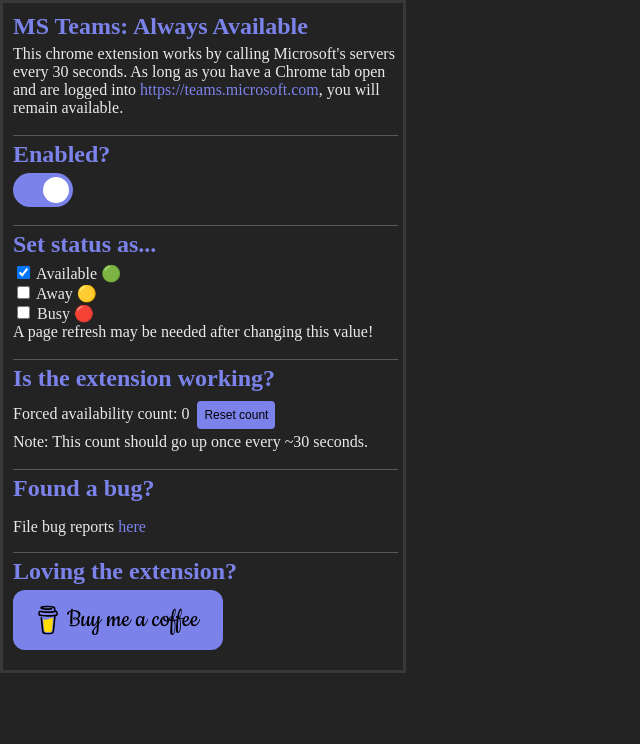
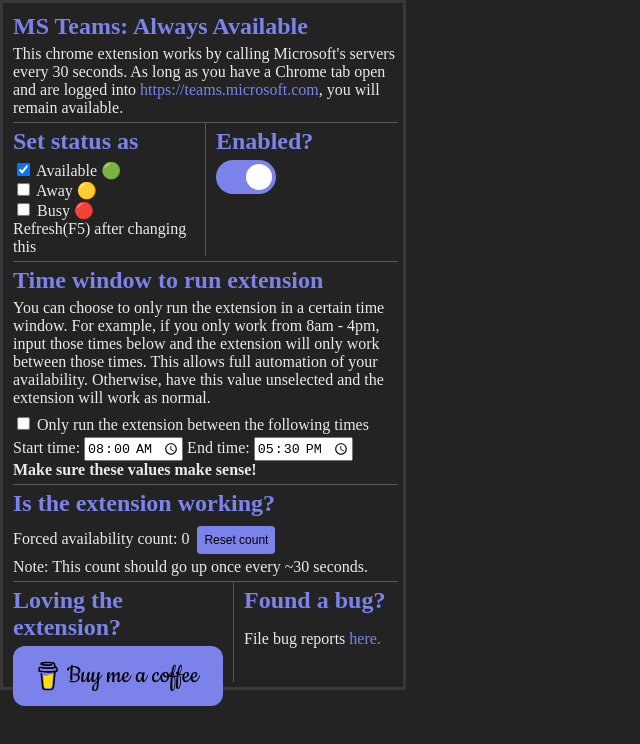
Before and after one commit to akump/MS-Teams-Always-Available, a browser extension: page src/html/settings.html in a window 1280 px wide. Shown: the whole page, without its empty margins (0-640 px from the left). Drawn offline with Linux system fonts and the light colour scheme.

Commit message:
1.2.0 - add time window controls

```diff
--- a/background.js
+++ b/background.js
@@ -1,5 +1,5 @@
 try {
-    importScripts("src/js/script.js");
+    importScripts('src/js/script.js');
 } catch (e) {
     console.error(e);
 }
--- a/package.json
+++ b/package.json
@@ -1,6 +1,6 @@
 {
     "name": "ms-teams-always-available",
-    "version": "1.1.9",
+    "version": "1.2.0",
     "description": "A Chrome extension that keeps you available on teams 24/7",
     "repository": {
         "type": "git",
@@ -20,6 +20,7 @@
         "gulp-zip": "^5.1.0"
     },
     "devDependencies": {
+        "eslint": "^8.6.0",
         "prettier": "^1.19.1",
         "prettier-airbnb-config": "^1.0.0"
     }
--- a/src/html/settings.html
+++ b/src/html/settings.html
@@ -122,6 +122,7 @@
 
         .section {
             border-bottom: 1px solid rgb(88, 88, 88);
+            padding-bottom: 5px;
         }
 
         .reset-count {
@@ -137,6 +138,37 @@
             cursor: pointer;
             border-radius: 4px;
         }
+
+        .split-section {
+            display: flex;
+        }
+
+
+        .split-left {
+            padding-right: 10px;
+            margin-right: 10px;
+            border-right: 1px solid rgb(88, 88, 88);
+        }
+
+        .split-left.large {
+            flex: 1;
+        }
+
+        .split-left.small {
+            flex: .25;
+        }
+
+        .split-right {
+            flex: 1;
+        }
+
+        #timeWindowCheckbox {
+            margin-top: 10px;
+        }
+
+        #startTimeInput {
+            margin-top: 3px;
+        }
     </style>
 </head>
 
@@ -148,29 +180,47 @@
                 Chrome
                 tab open and are logged into <a id="teams-link" href="https://teams.microsoft.com"
                     target="_blank">https://teams.microsoft.com</a>, you will remain available.</span>
-            <br></br>
         </div>
 
         <div class="section">
-            <h2 class="header">Enabled?</h2>
-            <label class="switch">
-                <input type="checkbox" checked>
-                <span class="slider round"></span>
-            </label>
-            <span id="saved-text"></span>
-            <br></br>
+            <div class="split-section">
+                <div class="split-left large">
+                    <h2 class="header">Set status as </h2>
+                    <input type="checkbox" class="option-checkbox" id="StatusCheck0" value="Value1" /> Available 🟢
+                    <br>
+                    <input type="checkbox" class="option-checkbox" id="StatusCheck1" value="Value1" /> Away 🟡
+                    <br>
+                    <input type="checkbox" class="option-checkbox" id="StatusCheck2" value="Value1" /> Busy 🔴
+                    <br>
+                    <span>Refresh(F5) after changing this</span>
+                </div>
+                <div class="split-right">
+                    <h2 class="header">Enabled?</h2>
+                    <label class="switch">
+                        <input id="enabledCheckbox" type="checkbox" checked>
+                        <span class="slider round"></span>
+                    </label>
+                    <span id="saved-text"></span>
+                </div>
+            </div>
         </div>
 
         <div class="section">
-            <h2 class="header">Set status as... </h2>
-            <input type="checkbox" class="option-checkbox" id="StatusCheck0" value="Value1" /> Available 🟢
+            <h2 class="header">Time window to run extension</h2>
+            <span>You can choose to only run the extension in a certain time window. For example, if you only work from
+                8am - 4pm, input those times below and the extension will only work between those times. This allows
+                full automation of your availability. Otherwise, have this value unselected and the extension will work
+                as normal. </span>
             <br>
-            <input type="checkbox" class="option-checkbox" id="StatusCheck1" value="Value1" /> Away 🟡
+            <input type="checkbox" class="option-checkbox" id="timeWindowCheckbox" value="Value1" />
+            <span>Only run the extension between the following times</span>
             <br>
-            <input type="checkbox" class="option-checkbox" id="StatusCheck2" value="Value1" /> Busy 🔴
+            Start time:
+            <input type="time" id="startTimeInput" value="08:00">
+            End time:
+            <input type="time" id="endTimeInput" value="17:30">
             <br>
-            <span>A page refresh may be needed after changing this value!</span>
-            <br></br>
+            <strong> Make sure these values make sense! </strong>
         </div>
 
         <div class="section">
@@ -179,20 +229,22 @@
             <button class="reset-count" id="resetCount">Reset count</button>
             <br />
             <span> Note: This count should go up once every ~30 seconds.</span>
-            <br></br>
         </div>
 
-        <div class="section">
-            <h2 class="header">Found a bug?</h2>
-            <p> File bug reports <a id="teams-link"
-                    href="https://github.com/akump/MS-Teams-Always-Available/issues/new?assignees=akump&labels=&template=bug_report.md&title="
-                    target="_blank">here</a></p>
+        <div class="split-section" style="height: 100px;">
+            <div class="split-left large">
+                <h2 class="header">Loving the extension?</h2>
+                <script type="text/javascript" src="../js/button.prod.min.js" data-name="bmc-button" data-slug="akump"
+                    data-color="#7b83eb" data-emoji="" data-font="Cookie" data-text="Buy me a coffee"
+                    data-outline-color="#000000" data-font-color="#000000" data-coffee-color="#FFDD00"></script>
+            </div>
+            <div class="split-right">
+                <h2 class="header">Found a bug?</h2>
+                <p> File bug reports <a id="teams-link"
+                        href="https://github.com/akump/MS-Teams-Always-Available/issues/new?assignees=akump&labels=&template=bug_report.md&title="
+                        target="_blank">here.</a></p>
+            </div>
         </div>
-
-        <h2 class="header">Loving the extension?</h2>
-        <script type="text/javascript" src="../js/button.prod.min.js" data-name="bmc-button" data-slug="akump"
-            data-color="#7b83eb" data-emoji="" data-font="Cookie" data-text="Buy me a coffee"
-            data-outline-color="#000000" data-font-color="#000000" data-coffee-color="#FFDD00"></script>
     </div>
 </body>
 
--- a/src/js/settings.js
+++ b/src/js/settings.js
@@ -11,7 +11,7 @@
     document.getElementById(e.currentTarget.id).checked = true;
     chrome.storage.sync.set({
         statusType: idToStatus[e.currentTarget.id]
-    }, () => {});
+    }, () => { });
 };
 
 const resetCount = function () {
@@ -42,34 +42,22 @@
 let queued = false;
 
 document.addEventListener('DOMContentLoaded', () => {
-    document.getElementById("resetCount").addEventListener("click", resetCount);
+    document.getElementById('resetCount').addEventListener('click', resetCount);
 
-    const checkbox = document.querySelector('input[type="checkbox"]');
-
-    checkbox.addEventListener('change', () => {
+    const enabledCheckbox = document.getElementById('enabledCheckbox');
+    enabledCheckbox.addEventListener('change', () => {
         const savedTextElement = document.getElementById('saved-text');
-        if (savedTextElement.innerText === '') {
-            savedTextElement.innerText = 'Saved!';
-        }
-
+        if (savedTextElement.innerText === '') savedTextElement.innerText = 'Saved!';
         if (!queued) {
             setTimeout(() => {
                 queued = false;
                 savedTextElement.innerText = '';
             }, 5000);
         }
-
         queued = true;
-
-        if (checkbox.checked) {
-            chrome.storage.sync.set({
-                isEnabled: true
-            }, () => {});
-        } else {
-            chrome.storage.sync.set({
-                isEnabled: false
-            }, () => {});
-        }
+        chrome.storage.sync.set({
+            isEnabled: enabledCheckbox.checked
+        }, () => { });
     });
 
     chrome.storage.sync.get(['isEnabled'], async storage => {
@@ -81,21 +69,19 @@
         if (isEnabled === undefined) {
             chrome.storage.sync.set({
                 isEnabled: true
-            }, () => {});
-            checkbox.checked = true;
+            }, () => { });
+            enabledCheckbox.checked = true;
         } else {
-            checkbox.checked = isEnabled;
+            enabledCheckbox.checked = isEnabled;
         }
     });
 
     const availableStatusElement = document.getElementById("StatusCheck0");
     const awayStatusElement = document.getElementById("StatusCheck1");
     const busyStatusElement = document.getElementById("StatusCheck2");
-
     availableStatusElement.addEventListener("click", selectOnlyThis);
     awayStatusElement.addEventListener("click", selectOnlyThis);
     busyStatusElement.addEventListener("click", selectOnlyThis);
-
     chrome.storage.sync.get(['statusType'], async storage => {
         const {
             statusType
@@ -105,7 +91,7 @@
         if (statusType === undefined) {
             chrome.storage.sync.set({
                 statusType: 'Available'
-            }, () => {});
+            }, () => { });
             availableStatusElement.checked = true;
         } else {
             if (statusType === 'Available') {
@@ -127,4 +113,63 @@
             }
         }
     });
+
+    const timeWindowCheckbox = document.getElementById('timeWindowCheckbox');
+    chrome.storage.sync.get(['onlyRunInTimeWindow'], async storage => {
+        const { onlyRunInTimeWindow } = storage;
+
+        // handle use case where extension was just installed
+        if (onlyRunInTimeWindow === undefined) {
+            chrome.storage.sync.set({
+                onlyRunInTimeWindow: false
+            }, () => { });
+            timeWindowCheckbox.checked = false;
+        } else {
+            timeWindowCheckbox.checked = onlyRunInTimeWindow;
+        }
+    });
+    timeWindowCheckbox.addEventListener('change', () => {
+        chrome.storage.sync.set({
+            onlyRunInTimeWindow: timeWindowCheckbox.checked
+        }, () => { });
+    });
+
+    const startTimeInput = document.getElementById('startTimeInput');
+    const endTimeInput = document.getElementById('endTimeInput');
+    chrome.storage.sync.get(['startTime'], async storage => {
+        const { startTime } = storage;
+
+        // handle use case where extension was just installed
+        if (startTime === undefined) {
+            chrome.storage.sync.set({
+                startTime: "08:00"
+            }, () => { });
+            startTimeInput.value = "08:00";
+        } else {
+            startTimeInput.value = startTime;
+        }
+    });
+    chrome.storage.sync.get(['endTime'], async storage => {
+        const { endTime } = storage;
+
+        // handle use case where extension was just installed
+        if (endTime === undefined) {
+            chrome.storage.sync.set({
+                endTime: "17:30"
+            }, () => { });
+            endTimeInput.value = "17:30";
+        } else {
+            endTimeInput.value = endTime;
+        }
+    });
+    startTimeInput.addEventListener('change', () => {
+        chrome.storage.sync.set({
+            startTime: startTimeInput.value
+        }, () => { });
+    });
+    endTimeInput.addEventListener('change', () => {
+        chrome.storage.sync.set({
+            endTime: endTimeInput.value
+        }, () => { });
+    });
 });
```
Also changed, not shown: src/js/script.js (+37 -12 lines), manifest.json, 1 other file.
